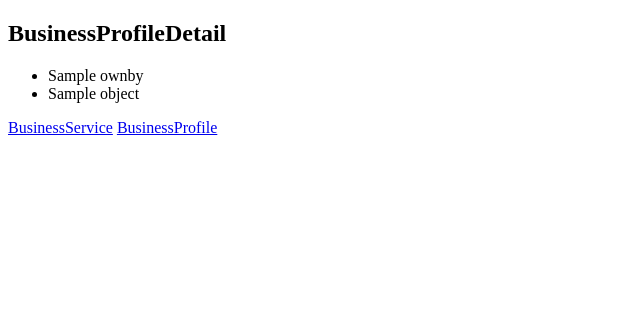
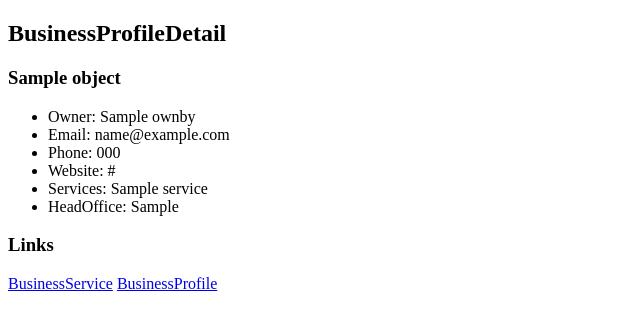
Before and after one commit to koatse/ilikethem, a Django app: template business/templates/business/businessprofile_detail.html in a window 1280 px wide. Shown: the top 330 px of the page, without its empty margins (0-640 px from the left). Run offline with Django 3.2, Linux system fonts and the light colour scheme; the template is opened without the code that fills it: most values are stand-ins (such as "Sample title", 1, 10 or a date in 2020).

Commit message:
added link from BusinessProfile to BusinessProfileDetail

```diff
--- a/business/templates/business/businessprofile_detail.html
+++ b/business/templates/business/businessprofile_detail.html
@@ -2,8 +2,13 @@
 {% extends 'rein/base.html' %}
 {% block content %}
 <h2>BusinessProfileDetail</h2>
+<h3> {{ object.name }}</h3>
 <ul>
-	<li> {{object.ownby}} </li>
-	<li> {{object.name}} </li>
+	<li> Owner: {{object.ownby}} </li>
+	<li> Email: {{ object.email }} </li>
+	<li> Phone: {{ object.phone }} </li>
+	<li> Website: {{ object.website }} </li>
+	<li> Services: {{ object.service.all | join:", " }} </li>
+	<li> HeadOffice: {{ object.city_headquarter }} </li>
 </ul>
 {% endblock content %}
--- a/business/templates/business/businessservice_detail.html
+++ b/business/templates/business/businessservice_detail.html
@@ -1,7 +1,5 @@
 {% extends 'rein/base.html' %}
 {% block content %}
 <h2>BusinessServiceDetail</h2>
-<ul>
-	<li> {{ object.name }} </li>
-</ul>
+{{ object.name }}
 {% endblock content %}
--- a/rein/templates/rein/base.html
+++ b/rein/templates/rein/base.html
@@ -8,8 +8,8 @@
 			{% endblock title %}
 		</title>
 
-		<!--
-		<link rel="stylesheet" href="%{ static 'directory2/css/style.css' %}"/>
+		<!-- TODO
+		<link rel="stylesheet" href="%{ static 'rein/css/style.css' %}"/>
 		-->
 
 
@@ -19,6 +19,7 @@
 	<body>
 		{% block content %}{% endblock content %}
 		{% block footer %}
+		<h3>Links</h3>
 			<a href="{% url 'business:service' %}">BusinessService</a>
 			<a href="{% url 'business:profile' %}">BusinessProfile</a>
 		{% endblock footer %}
```
Also changed, not shown: business/templates/business/businessprofile_list.html (+12 -9 lines).
